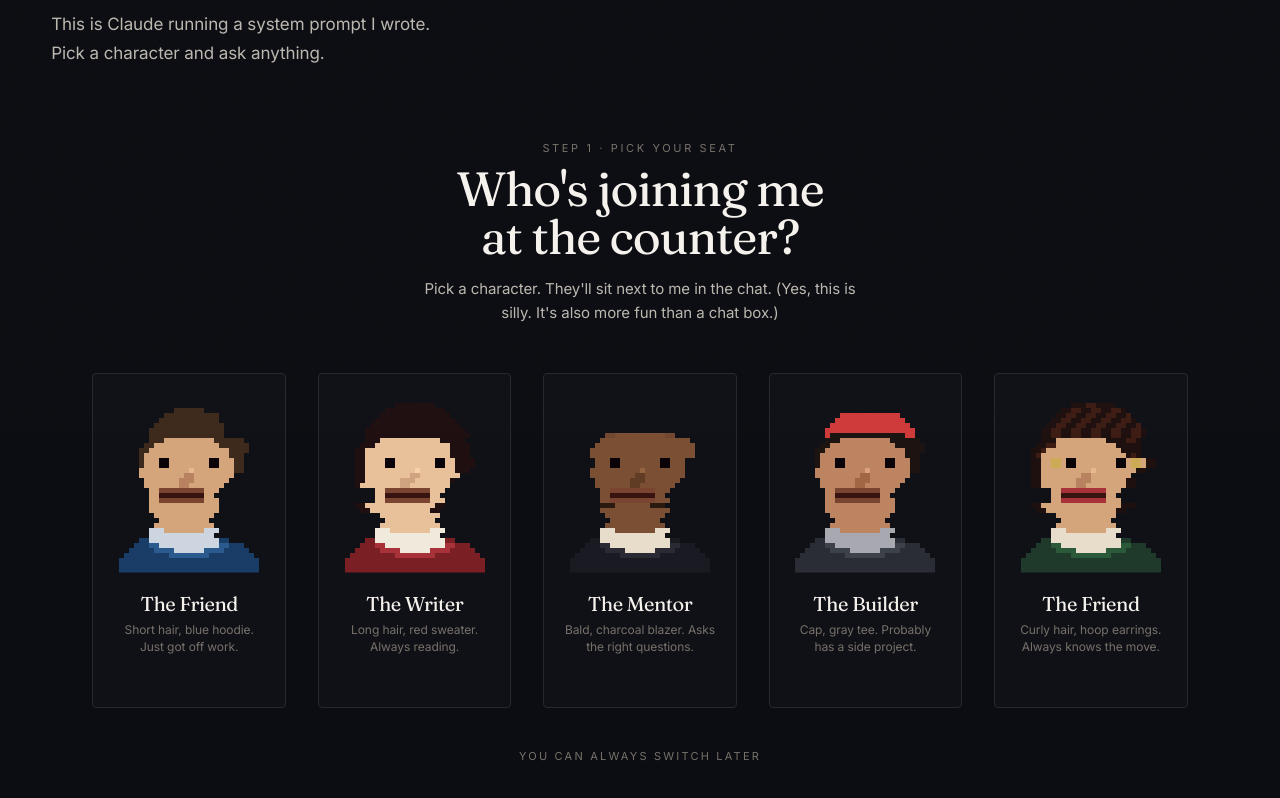
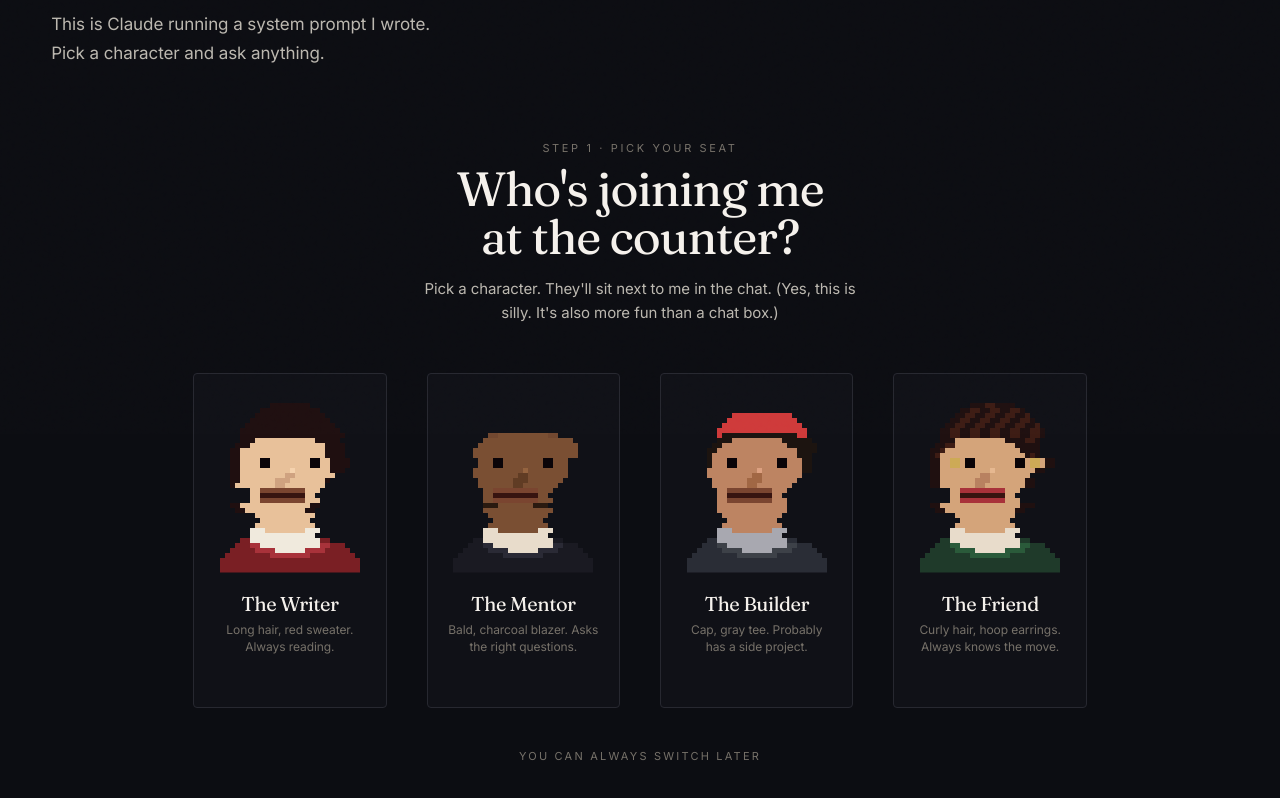
Before and after one commit to pranavvaranasi1/personal-website, a React (Vite) app: page /ask in a window 1280 px wide. Shown: the part 366-1164 px from the top of the page. Built offline with nearby package versions, Linux system fonts and the light colour scheme; what world-atlas would draw is missing.

Commit message:
Remove 'short' character (The Friend, blue hoodie)
Picker is back to 4 cards (md:grid-cols-4): The Writer (long),
The Mentor (bald), The Builder (cap), The Friend (curly).

```diff
--- a/src/components/CharacterPicker.tsx
+++ b/src/components/CharacterPicker.tsx
@@ -16,7 +16,7 @@ export function CharacterPicker({ onPick }: PickerProps) {
         Pick a character. They'll sit next to me in the chat. (Yes, this is silly. It's also more fun than a chat box.)
       </p>
 
-      <div className="mt-12 grid grid-cols-2 md:grid-cols-5 gap-6 md:gap-8 max-w-[1100px]">
+      <div className="mt-12 grid grid-cols-2 md:grid-cols-4 gap-6 md:gap-10 max-w-[920px]">
         {CHARACTERS.map((c, i) => (
           <motion.button
             key={c.id}
--- a/src/components/PixelVisitor.tsx
+++ b/src/components/PixelVisitor.tsx
@@ -25,7 +25,7 @@ import { useEffect, useState } from 'react'
 const W = 28
 const H = 36
 
-export type CharacterId = 'short' | 'long' | 'bald' | 'cap' | 'curly'
+export type CharacterId = 'long' | 'bald' | 'cap' | 'curly'
 
 export interface CharacterDef {
   id: CharacterId
@@ -70,17 +70,6 @@ const FACE_AND_BODY: Record<number, string> = {
 
 // Hair-only rows for each character (rows 0-8, plus optional row 9 override)
 const HAIRS: Record<CharacterId, { rows: Record<number, string>; replaceFace?: Record<number, string> }> = {
-  // short brown hair, sweeps right
-  short: {
-    rows: {
-      3: '...........AAAAAA...........',
-      4: '.........AAAAAAAAAAA........',
-      5: '........AAAAAAAAAAAA........',
-      6: '.......AAAAAAAAAAAAAA.......',
-      7: '......AAAAAAAAAAAAAAA.......',
-      8: '......AAAAAAAAAAAAAAA.......',
-    },
-  },
   // long flowing hair past shoulders
   long: {
     rows: {
@@ -188,18 +177,6 @@ const PALETTE_DEFAULTS: Record<string, string> = {
 }
 
 export const CHARACTERS: CharacterDef[] = [
-  {
-    id: 'short',
-    label: 'The Friend',
-    description: 'Short hair, blue hoodie. Just got off work.',
-    palette: {
-      A: '#3d2a1c', B: '#5c3f28',
-      E: '#d4a47a', N: '#e6b890', D: '#b88160',
-      H: '#cdd5e0',
-      J: '#1a3d68', K: '#2a5a8e',
-    },
-    grid: makeGrid('short'),
-  },
   {
     id: 'long',
     label: 'The Writer',
```
